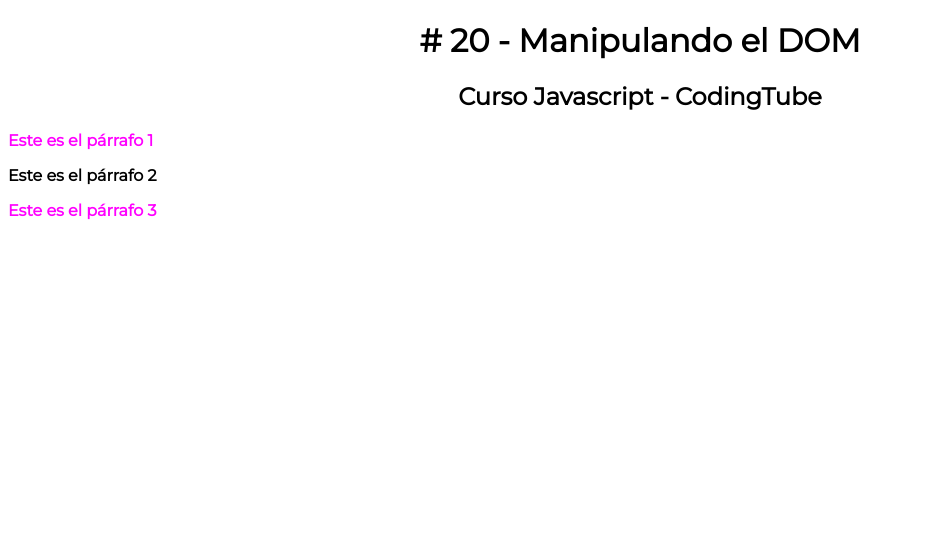
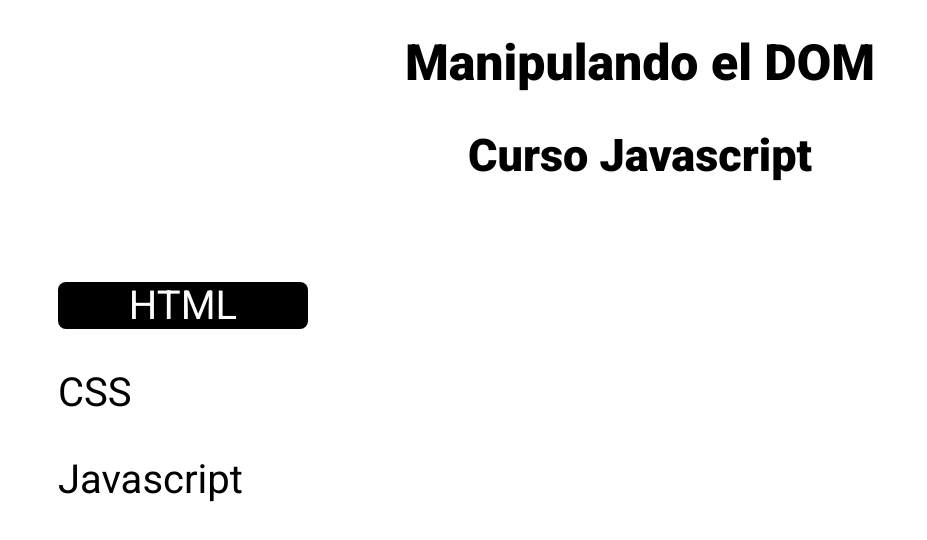
Before and after one commit to CodinGitHub/Javascript_20_DOM, a plain HTML site: page index.html in a window 1280 px wide. Shown: the whole page, without its empty margins (0-927 px from the left). Drawn offline with Linux system fonts and the light colour scheme.

Commit message:
grabando video

```diff
--- a/index.html
+++ b/index.html
@@ -2,16 +2,16 @@
 <html>
 <head>
   <link rel="stylesheet" href="styles.css">
-  <title>Manipulando el DOM</title>
+  <title>CodingTube</title>
 </head>
 <body>
-  <h1># 20 -  Manipulando el DOM</h1>
-  <h2>Curso Javascript - CodingTube</h2>
-  <div id="contenedor">
-    <p class="parrafos" id="parrafo1">Este es el párrafo 1</p>
-    <p class="parrafos" id="parrafo2">Este es el párrafo 2</p>
-    <p class="parrafos" id="parrafo3">Este es el párrafo 3</p>
-  </div>
+  <h1>Manipulando el DOM</h1>
+  <h2>Curso Javascript</h2>
+
+  <p class="parrafos" id="parrafo1">Párrafo 1</p>
+  <p class="parrafos" id="parrafo2">Párrafo 2</p>
+  <p class="parrafos" id="parrafo3">Párrafo 3</p>
+
   <script src="main.js"></script>
 </body>
 </html>
--- a/main.js
+++ b/main.js
@@ -1,14 +1,22 @@
-// SELECCIONANDO ELEMENTOS
+// Seleccionando Elementos
 
-//Por ID
-let elemento1 = document.getElementById('parrafo1');
-elemento1.style.color = '#FF00FF';
+// Por ID
+let elementoPorId = document.getElementById('parrafo1');
+elementoPorId.innerHTML = 'HTML';
 
-//Por clase
-let elemento2 = document.getElementsByClassName('parrafos');
-contenedor.style.fontWeight = 800;
+// Por nombre de la clase
+let elementosPorClase = document.getElementsByClassName('parrafos');
+console.log(elementosPorClase.length);
+elementosPorClase[1].innerHTML = 'CSS';
 
-//Por etiqueta
-let elemento3 = document.getElementsByTagName('p')[2]
-console.log(elemento3);
-elemento3.style.color = '#FF00FF';
+// Por etiqueta
+let elementosPorEtiquetas = document.getElementsByTagName('p');
+console.log(elementosPorEtiquetas.length);
+elementosPorEtiquetas[2].innerHTML = 'Javascript';
+
+// Modificando estilos
+elementoPorId.style.background = 'black';
+elementoPorId.style.color = 'white';
+elementoPorId.style.borderRadius = '8px';
+elementoPorId.style.width = '250px';
+elementoPorId.style.textAlign = 'center';
--- a/styles.css
+++ b/styles.css
@@ -1,8 +1,18 @@
-@import url('https://fonts.googleapis.com/css2?family=Montserrat&display=swap');
+@import url('https://fonts.googleapis.com/css2?family=Roboto:wght@400;900&display=swap');
+body{
+  font-family: 'Roboto', sans-serif;
+}
 h1, h2{
   text-align: center;
+  font-size: 50px;
+  font-weight: 900;
 }
-
-body{
-  font-family: 'Montserrat', sans-serif;
+h2{
+  margin-bottom: 100px;
+  font-size: 45px;
 }
+p{
+  font-size: 40px;
+  margin-left: 50px;
+  font-weight: 400;
+}
```
